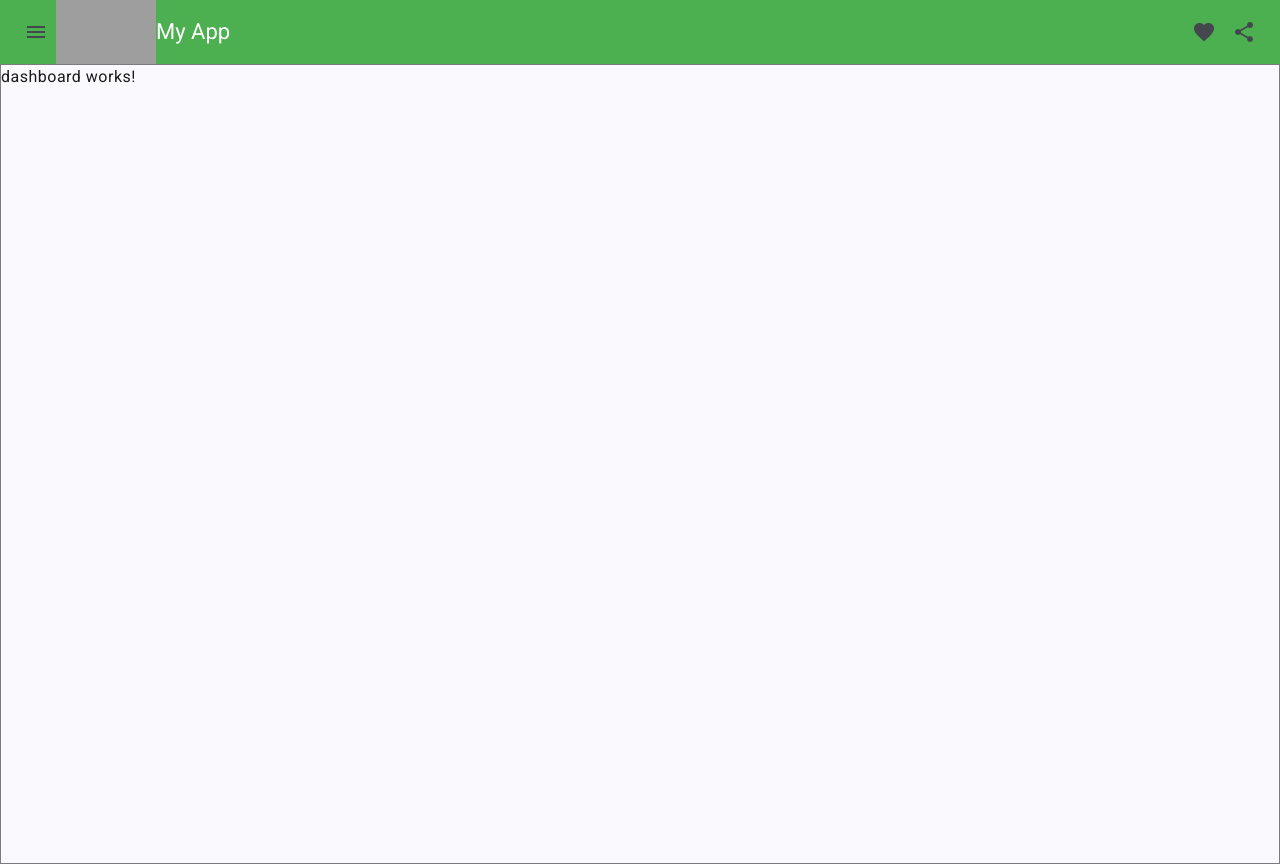
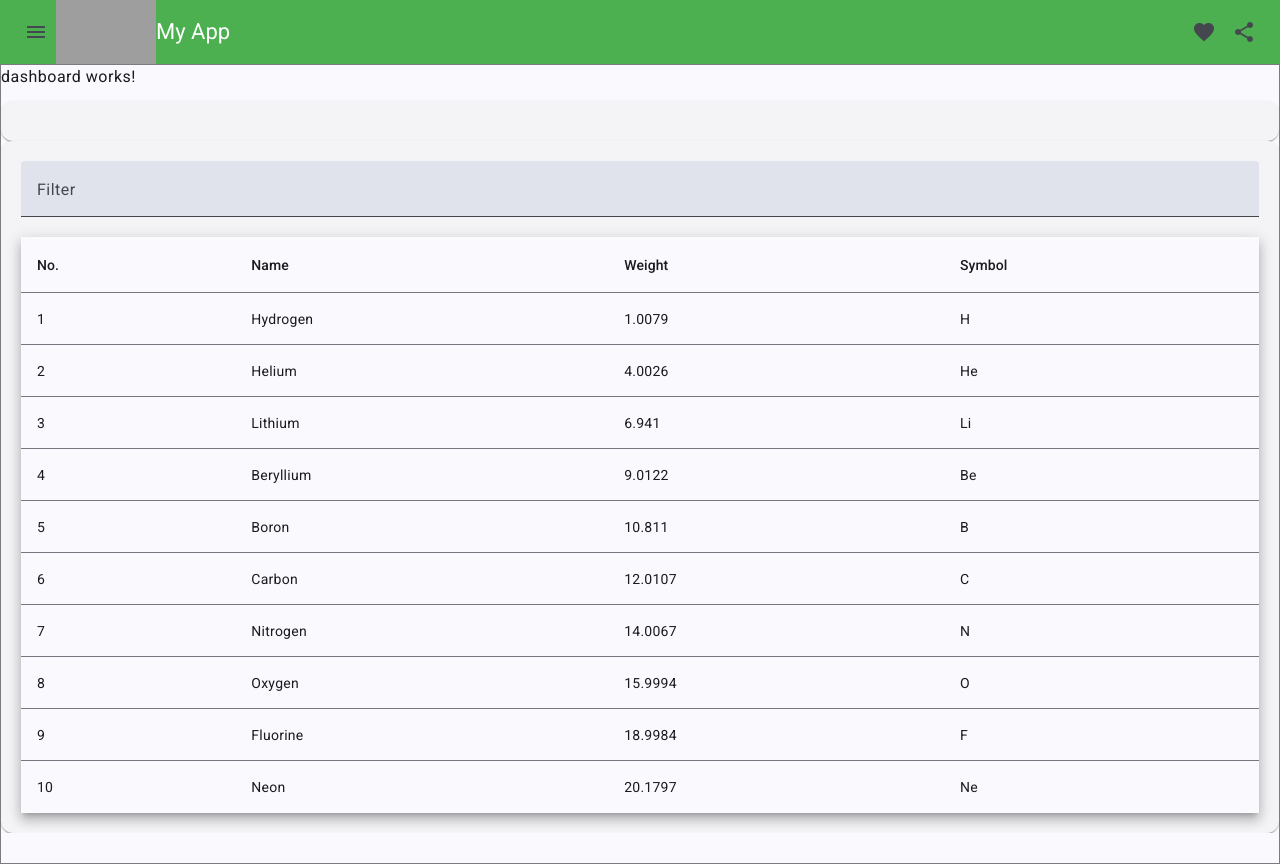
Before and after one commit to yarita27/ssp, an Angular app: page /dashboard in a window 1280 px wide. Built offline with nearby package versions, Linux system fonts and the light colour scheme; grey boxes are pictures that could not be loaded.

Commit message:
chore: Update dashboard component with table and filtering functionality

```diff
--- a/src/app/app.component.html
+++ b/src/app/app.component.html
@@ -2,7 +2,7 @@
   <button mat-icon-button class="example-icon" aria-label="Example icon-button with menu icon" (click)="drawer.toggle()">
     <mat-icon>menu</mat-icon>
   </button>
-  <img src="/public/LOGO.png" alt="" style="width: 100px;">
+  <img src="./assets/LOGO.png" alt="" style="width: 100px; visibility:visible;">
   <span>My App</span>
   <span class="example-spacer"></span>
   <button mat-icon-button class="example-icon favorite-icon" aria-label="Example icon-button with heart icon">
--- a/src/app/dashboard/dashboard.component.css
+++ b/src/app/dashboard/dashboard.component.css
@@ -0,0 +1,9 @@
+/* Structure */
+table {
+    width: 100%;
+  }
+
+  .mat-mdc-form-field {
+    font-size: 14px;
+    width: 100%;
+  }
--- a/src/app/dashboard/dashboard.component.html
+++ b/src/app/dashboard/dashboard.component.html
@@ -1 +1,51 @@
 <p>dashboard works!</p>
+
+<div style="width: 100%; height: 100%;">
+
+    <mat-card style="width: 100%; padding: 20px;">
+
+
+    </mat-card>
+
+    <mat-card style="width: 100%; padding: 20px;">
+      <mat-form-field>
+            <mat-label>Filter</mat-label>
+            <input matInput (keyup)="applyFilter($event)" placeholder="Ex. ium" #input>
+      </mat-form-field>
+
+      <table mat-table [dataSource]="dataSource" class="mat-elevation-z8">
+
+        <!-- Position Column -->
+        <ng-container matColumnDef="position">
+          <th mat-header-cell *matHeaderCellDef> No. </th>
+          <td mat-cell *matCellDef="let element"> {{element.position}} </td>
+        </ng-container>
+
+        <!-- Name Column -->
+        <ng-container matColumnDef="name">
+          <th mat-header-cell *matHeaderCellDef> Name </th>
+          <td mat-cell *matCellDef="let element"> {{element.name}} </td>
+        </ng-container>
+
+        <!-- Weight Column -->
+        <ng-container matColumnDef="weight">
+          <th mat-header-cell *matHeaderCellDef> Weight </th>
+          <td mat-cell *matCellDef="let element"> {{element.weight}} </td>
+        </ng-container>
+
+        <!-- Symbol Column -->
+        <ng-container matColumnDef="symbol">
+          <th mat-header-cell *matHeaderCellDef> Symbol </th>
+          <td mat-cell *matCellDef="let element"> {{element.symbol}} </td>
+        </ng-container>
+
+        <tr mat-header-row *matHeaderRowDef="displayedColumns"></tr>
+        <tr mat-row *matRowDef="let row; columns: displayedColumns;"></tr>
+
+        <!-- Row shown when there is no matching data. -->
+        <tr class="mat-row" *matNoDataRow>
+          <td class="mat-cell" colspan="4">No data matching the filter "{{input.value}}"</td>
+        </tr>
+      </table>
+    </mat-card>
+</div>
--- a/src/app/dashboard/dashboard.component.ts
+++ b/src/app/dashboard/dashboard.component.ts
@@ -1,12 +1,46 @@
-import { Component } from '@angular/core';
+import {Component} from '@angular/core';
+import {MatTableDataSource, MatTableModule} from '@angular/material/table';
+import {MatInputModule} from '@angular/material/input';
+import {MatFormFieldModule} from '@angular/material/form-field';
+import { MatCard, MatCardModule } from '@angular/material/card';
+
+export interface PeriodicElement {
+  name: string;
+  position: number;
+  weight: number;
+  symbol: string;
+}
+
+const ELEMENT_DATA: PeriodicElement[] = [
+  {position: 1, name: 'Hydrogen', weight: 1.0079, symbol: 'H'},
+  {position: 2, name: 'Helium', weight: 4.0026, symbol: 'He'},
+  {position: 3, name: 'Lithium', weight: 6.941, symbol: 'Li'},
+  {position: 4, name: 'Beryllium', weight: 9.0122, symbol: 'Be'},
+  {position: 5, name: 'Boron', weight: 10.811, symbol: 'B'},
+  {position: 6, name: 'Carbon', weight: 12.0107, symbol: 'C'},
+  {position: 7, name: 'Nitrogen', weight: 14.0067, symbol: 'N'},
+  {position: 8, name: 'Oxygen', weight: 15.9994, symbol: 'O'},
+  {position: 9, name: 'Fluorine', weight: 18.9984, symbol: 'F'},
+  {position: 10, name: 'Neon', weight: 20.1797, symbol: 'Ne'},
+];
+
+/**
+ * @title Table with filtering
+ */
 
 @Component({
   selector: 'app-dashboard',
   standalone: true,
-  imports: [],
   templateUrl: './dashboard.component.html',
-  styleUrl: './dashboard.component.css'
+  styleUrls: ['./dashboard.component.css'],
+  imports: [MatFormFieldModule, MatInputModule, MatTableModule, MatCardModule,MatCard]
 })
 export class DashboardComponent {
+  displayedColumns: string[] = ['position', 'name', 'weight', 'symbol'];
+  dataSource = new MatTableDataSource(ELEMENT_DATA);
 
+  applyFilter(event: Event) {
+    const filterValue = (event.target as HTMLInputElement).value;
+    this.dataSource.filter = filterValue.trim().toLowerCase();
+  }
 }
--- a/src/app/unidades/unidades.component.html
+++ b/src/app/unidades/unidades.component.html
@@ -1,53 +1,65 @@
 <div class="unidades-container">
-  <h2>Gestión de Unidades</h2>
-  <div class="search-filter">
-    <input matInput placeholder="Buscar">
-    <button mat-raised-button color="primary">Filtrado por departamento</button>
-    <button mat-raised-button color="primary">Filtrado por roles</button>
-    <button mat-raised-button color="accent">Agregar Unidad</button>
-  </div>
-  <table mat-table class="mat-elevation-z8">
+  <h3>Gestión de Usuarios</h3>
+
+  <mat-card style="width: 100%; padding: 20px;">
+    <button mat-raised-button color="accent">Agregar Usuario</button>
+  </mat-card>
+
+
+  <mat-card style="width: 100%; padding: 20px;">
+    <mat-form-field>
+      <mat-label>Filter</mat-label>
+      <input matInput (keyup)="applyFilter($event)" placeholder="Ex. ium" #input>
+    </mat-form-field>
+
+    <table mat-table [dataSource]="dataSource" class="mat-elevation-z8">
+
+
 
       <!-- Nombre Column -->
       <ng-container matColumnDef="nombre">
         <th mat-header-cell *matHeaderCellDef> Nombre </th>
-      <td mat-cell *matCellDef="let element"> </td>
+        <td mat-cell *matCellDef="let element"> {{element.nombre}} </td>
       </ng-container>
 
-    <!-- Departamento Column -->
+      <!-- departamento Column -->
       <ng-container matColumnDef="departamento">
         <th mat-header-cell *matHeaderCellDef> Departamento </th>
-      <td mat-cell *matCellDef="let element"> </td>
+        <td mat-cell *matCellDef="let element"> {{element.departamento}} </td>
       </ng-container>
 
-    <!-- Correo Column -->
+      <!-- correo Column -->
       <ng-container matColumnDef="correo">
         <th mat-header-cell *matHeaderCellDef> Correo </th>
-      <td mat-cell *matCellDef="let element"> </td>
+        <td mat-cell *matCellDef="let element"> {{element.nombre}} </td>
       </ng-container>
 
       <!-- Rol Column -->
       <ng-container matColumnDef="rol">
         <th mat-header-cell *matHeaderCellDef> Rol </th>
-      <td mat-cell *matCellDef="let element"> </td>
+        <td mat-cell *matCellDef="let element"> {{element.rol}} </td>
       </ng-container>
 
-    <!-- Accion Column -->
+      <!-- accion Column -->
       <ng-container matColumnDef="accion">
-      <th mat-header-cell *matHeaderCellDef> Acción </th>
-      <td mat-cell *matCellDef="let element">
-        <!-- Use the 'mat-icon' element -->
-        <button mat-icon-button color="primary">
-          <mat-icon>edit</mat-icon>
-        </button>
-        <button mat-icon-button color="warn">
-          <mat-icon>delete</mat-icon>
-        </button>
-      </td>
+        <th mat-header-cell *matHeaderCellDef> Accion </th>
+        <td mat-cell *matCellDef="let element"> {{element.accion}} </td>
       </ng-container>
 
-    <tr mat-header-row *matHeaderRowDef="['nombre', 'departamento', 'correo', 'rol', 'accion']"></tr>
-    <tr mat-row *matRowDef="let row; columns: ['nombre', 'departamento', 'correo', 'rol', 'accion'];"></tr>
+      <tr mat-header-row *matHeaderRowDef="displayedColumns"></tr>
+      <tr mat-row *matRowDef="let row; columns: displayedColumns;"></tr>
+
+      <!-- Row shown when there is no matching data. -->
+      <tr class="mat-row" *matNoDataRow>
+        <td class="mat-cell" colspan="4">No data matching the filter "{{input.value}}"</td>
+      </tr>
     </table>
-  <!--<mat-paginator [pageSizeOptions]="[5, 10, 20]" showFirstLastButtons></mat-paginator>-->
+
+
+  </mat-card>
+
+
+
+
+
 </div>
--- a/src/app/unidades/unidades.component.ts
+++ b/src/app/unidades/unidades.component.ts
@@ -1,17 +1,24 @@
-import { Component, OnInit, ViewChild } from '@angular/core';
-import { MatTableDataSource } from '@angular/material/table';
+import { Component} from '@angular/core';
+import { MatTableDataSource, MatTableModule } from '@angular/material/table';
 import { MatPaginator } from '@angular/material/paginator';
 import { MatIconModule } from '@angular/material/icon';
+import { MatFormFieldModule } from '@angular/material/form-field';
+import {MatInputModule} from '@angular/material/input';
+import { MatCardModule } from '@angular/material/card';
+import { MatCard } from '@angular/material/card';
 
 export interface UnidadData {
   nombre: string;
   departamento: string;
   correo: string;
   rol: string;
+  accion: string;
 }
 
 const ELEMENT_DATA: UnidadData[] = [
-  {nombre: 'Emmanu', departamento: 'Sustentabilidad', correo: 'admin@gmail.com', rol: 'dpto'},
+  {nombre: 'Emmanu', departamento: 'Sustentabilidad', correo: 'admin@gmail.com', rol: 'dpto', accion: 'Editar'},
+  {nombre: 'Franklin', departamento: 'Informatica', correo: 'admin@gmail.com', rol: 'dpto', accion: 'Editar'},
+  {nombre: 'Henrri', departamento: 'Sustentabilidad', correo: 'admin@gmail.com', rol: 'dpto', accion: 'Editar'},
   // más datos si es necesario
 ];
 
@@ -20,22 +27,18 @@ const ELEMENT_DATA: UnidadData[] = [
   standalone: true,
   templateUrl: './unidades.component.html',
   styleUrls: ['./unidades.component.css'],
-  imports: [MatPaginator,
-    MatIconModule
-]
+  imports: [MatFormFieldModule, MatInputModule, MatIconModule, MatCardModule,MatCard, MatTableModule
+  ]
 })
-export class UnidadesComponent implements OnInit {
+export class UnidadesComponent {
   displayedColumns: string[] = ['nombre', 'departamento', 'correo', 'rol', 'accion'];
-  dataSource = new MatTableDataSource<UnidadData>(ELEMENT_DATA);
+  dataSource = new MatTableDataSource(ELEMENT_DATA);
 
-  @ViewChild(MatPaginator, { static: true }) paginator!: MatPaginator;
 
-  ngOnInit() {
-    this.dataSource.paginator = this.paginator;
-  }
 
   applyFilter(event: Event) {
     const filterValue = (event.target as HTMLInputElement).value;
     this.dataSource.filter = filterValue.trim().toLowerCase();
   }
+
 }
```
Also changed, not shown: src/app/app.module.ts (+7 -2 lines). Lines whose indentation alone changed are shown as unchanged.
